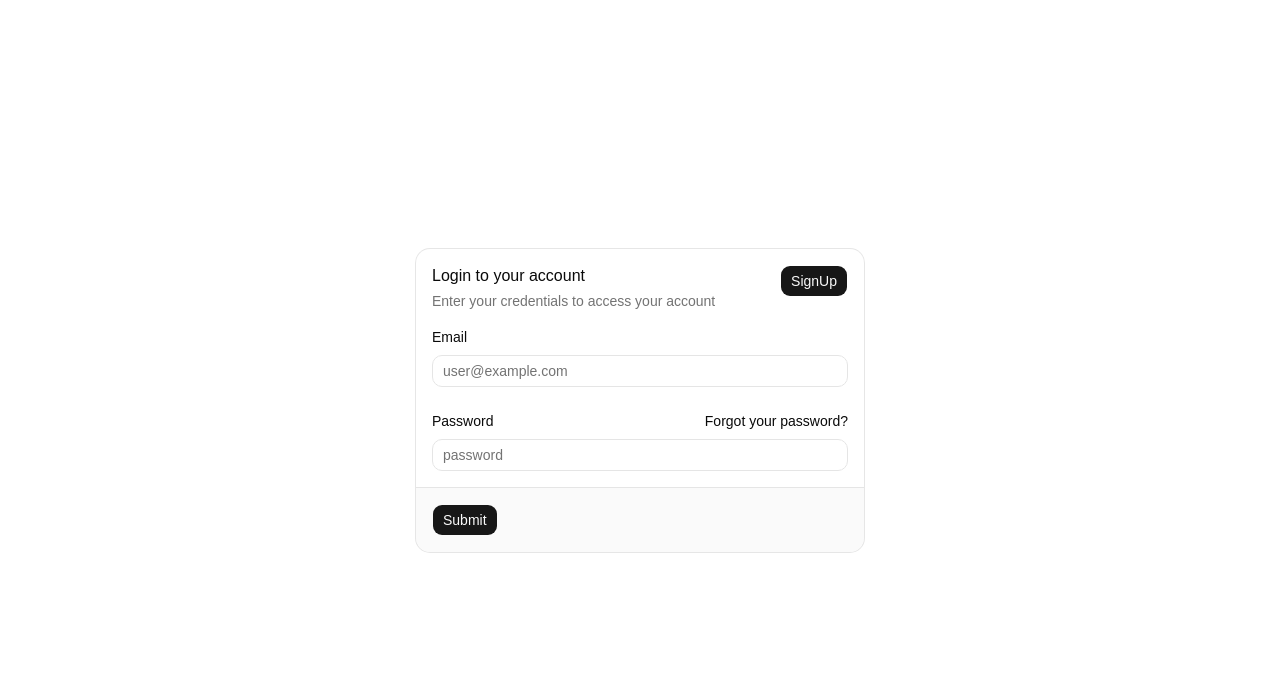
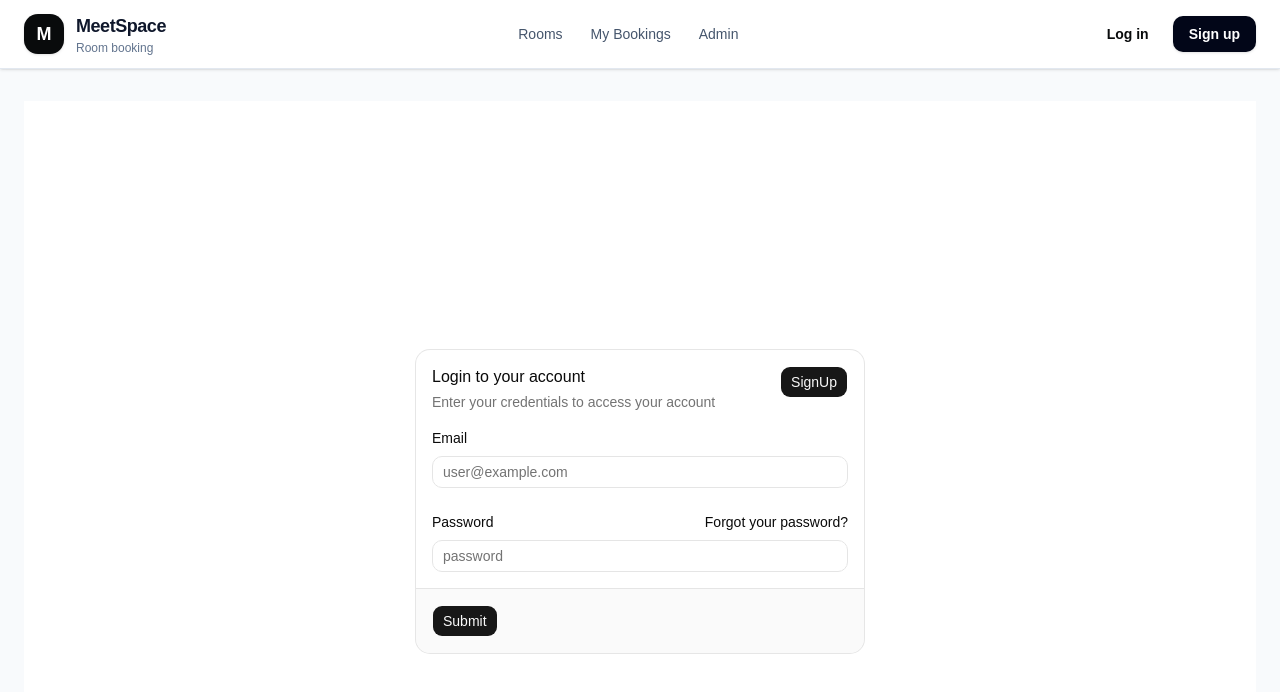
Before and after one commit to AgZ47/Meeting-Room-Booking-App-1, a React (Vite) app in the folder FrontEnd/MeetingRoomBookingApp/: page / in a window 1280 px wide. Shown: the top 692 px of the page. Built offline with nearby package versions, Linux system fonts and the light colour scheme.

Commit message:
created and setup rooms list view page

```diff
--- a/FrontEnd/MeetingRoomBookingApp/src/App.tsx
+++ b/FrontEnd/MeetingRoomBookingApp/src/App.tsx
@@ -1,20 +1,97 @@
-import { LoginPage } from "./components/pages/auth/loginPage"
-import {Routes, Route} from "react-router-dom"
-import { RegisterPage } from "./components/pages/auth/registerPage"
-import { AdminRooms } from "./components/pages/admin/adminRooms"
-import { AdminBookings } from "./components/pages/admin/adminBookings"
+import { LoginPage } from "./components/pages/loginPage";
+import { Routes, Route, NavLink } from "react-router-dom";
+import { RegisterPage } from "./components/pages/registerPage";
+import { AdminBookings } from "./components/pages/adminBookings";
+import { Rooms } from "./components/pages/rooms";
+import { Bookings } from "./components/pages/bookings";
+
+const navLinkClass = ({ isActive }: { isActive: boolean }) =>
+  `rounded-lg px-3 py-2 text-sm font-medium transition-all duration-200 ${
+    isActive
+      ? "bg-indigo-50 text-indigo-700"
+      : "text-slate-600 hover:bg-slate-100 hover:text-slate-950"
+  }`;
 
 function App() {
-  return(
-    <div>
-      <Routes>
-        <Route path='/' element={<LoginPage/>}/>
-        <Route path='/register' element={<RegisterPage/>}/>
-        <Route path='/admin/rooms' element={<AdminRooms/>}/>
-        <Route path="/admin/bookings" element={<AdminBookings/>}/>
-      </Routes>
+  return (
+    <div className="min-h-screen bg-slate-50">
+      {/* Top navigation */}
+      <header className="sticky top-0 z-50 border-b border-slate-200 bg-white/95 shadow-sm backdrop-blur">
+        <nav className="mx-auto flex max-w-7xl flex-wrap items-center justify-between gap-4 px-6 py-3">
+          {/* Brand */}
+          <NavLink to="/rooms" className="flex items-center gap-3">
+            <div className="flex h-10 w-10 items-center justify-center rounded-xl bg-mist-950 text-lg font-bold text-white shadow-sm">
+              M
+            </div>
+            <div>
+              <span className="block text-lg font-bold tracking-tight text-slate-900">
+                MeetSpace
+              </span>
+              <span className="block text-xs text-slate-500">
+                Room booking
+              </span>
+            </div>
+          </NavLink>
+
+          {/* Main navigation */}
+          <div className="flex flex-wrap items-center gap-1">
+            <NavLink to="/rooms" className={navLinkClass}>
+              Rooms
+            </NavLink>
+
+            <NavLink to="/bookings" className={navLinkClass}>
+              My Bookings
+            </NavLink>
+
+            <NavLink to="/admin/bookings" className={navLinkClass}>
+              Admin
+            </NavLink>
+          </div>
+
+          {/* Authentication links */}
+          <div className="flex items-center gap-2">
+            <NavLink
+              to="/"
+              end
+              className={({ isActive }) =>
+                `rounded-lg px-4 py-2 text-sm font-semibold transition ${
+                  isActive
+                    ? "text-mist-950"
+                    : "text-slate-600 hover:bg-slate-100 hover:text-mist-950"
+                }`
+              }
+            >
+              Log in
+            </NavLink>
+
+            <NavLink
+              to="/register"
+              className={({ isActive }) =>
+                `rounded-lg px-4 py-2 text-sm font-semibold transition ${
+                  isActive
+                    ? "bg-indigo-700 text-white"
+                    : "bg-slate-950 text-white shadow-sm hover:bg-indigo-700"
+                }`
+              }
+            >
+              Sign up
+            </NavLink>
+          </div>
+        </nav>
+      </header>
+
+      {/* Page content */}
+      <main className="mx-auto max-w-7xl px-6 py-8">
+        <Routes>
+          <Route path="/" element={<LoginPage />} />
+          <Route path="/register" element={<RegisterPage />} />
+          <Route path="/admin/bookings" element={<AdminBookings />} />
+          <Route path="/rooms" element={<Rooms />} />
+          <Route path="/bookings" element={<Bookings />} />
+        </Routes>
+      </main>
     </div>
-  )
+  );
 }
 
-export default App
+export default App;
--- a/FrontEnd/MeetingRoomBookingApp/src/components/pages/admin/adminRooms.tsx
+++ /dev/null
@@ -1,7 +0,0 @@
-export const AdminRooms = () => {
-    return(
-        <div>
-            adminRooms page
-        </div>
-    )
-}
--- a/FrontEnd/MeetingRoomBookingApp/src/components/pages/admin/adminBookings.tsx
+++ b/FrontEnd/MeetingRoomBookingApp/src/components/pages/adminBookings.tsx
@@ -1,10 +1,9 @@
 import { useSelector } from "react-redux";
-import { useGetBookingsQuery } from "../../../state/admin/adminApiSlice";
-import type { RootState } from "../../../state/store";
+import { useGetBookingsQuery } from "../../state/admin/adminApiSlice";
+import type { RootState } from "../../state/store";
 
 export const AdminBookings = () => {
   const token = useSelector((state: RootState) => state.auth.usertoken);
-
   const { data, isLoading, isError, error, refetch} = useGetBookingsQuery(undefined, { skip: !token });
 
   if (!token) {
--- /dev/null
+++ b/FrontEnd/MeetingRoomBookingApp/src/components/pages/bookings.tsx
@@ -0,0 +1,7 @@
+export const Bookings = () => {
+    return(
+        <div>
+            Common bookings page
+        </div>
+    )
+}
--- a/FrontEnd/MeetingRoomBookingApp/src/components/pages/auth/loginPage.tsx
+++ b/FrontEnd/MeetingRoomBookingApp/src/components/pages/loginPage.tsx
@@ -1,13 +1,12 @@
-import { Button } from '../../ui/button'
-import { Card, CardAction, CardContent, CardDescription, CardFooter, CardHeader, CardTitle } from '../../ui/card'
-import { Input } from '../../ui/input'
+import { Button } from '../ui/button'
+import { Card, CardAction, CardContent, CardDescription, CardFooter, CardHeader, CardTitle } from '../ui/card'
+import { Input } from '../ui/input'
 import { useForm } from '@tanstack/react-form'
 import { z } from 'zod'
-import { useLoginUserMutation } from '../../../state/auth/authApiSlice'
-import { useDispatch, useSelector } from 'react-redux'
-import { setCredentials } from '../../../state/auth/authSlice'
+import { useLoginUserMutation } from '../../state/auth/authApiSlice'
+import { useDispatch } from 'react-redux'
+import { setCredentials } from '../../state/auth/authSlice'
 import { useNavigate } from 'react-router-dom'
-import type { RootState } from '../../../state/store'
 
 const inputSchema = z.object({
   email: z.email(),
@@ -18,7 +17,6 @@ export const LoginPage = () => {
     const dispatch = useDispatch()
     const navigate = useNavigate()
     const [loginUser, {isLoading}] = useLoginUserMutation();
-    const token = useSelector((state: RootState) => state.auth.usertoken);
 
     const form = useForm({
         defaultValues: {
--- /dev/null
+++ b/FrontEnd/MeetingRoomBookingApp/src/components/pages/rooms.tsx
@@ -0,0 +1,49 @@
+import { useGetAllRoomsQuery } from "../../state/rooms/roomsApiSlice"
+
+export const Rooms = () => {
+    const { data, isLoading, isError, error, refetch} = useGetAllRoomsQuery()
+
+    if(isLoading){
+        return(
+            <div>Loding...</div>
+        )
+    }
+
+    if (isError) {
+        return (
+        <div>
+            <p>Failed to load bookings.</p>
+            <pre>{JSON.stringify(error, null, 2)}</pre>
+            <button onClick={() => refetch()}>Try again</button>
+        </div>
+        );
+    }
+
+    const rooms = data?.roomData ?? [];
+
+    if(rooms.length === 0){
+        return <p>No Rooms available</p>
+    }
+
+    return(
+        <div>
+            {rooms.map((room) => (
+            <div key={room.id} className="space-y-2 rounded-lg border p-4">
+                <div className="flex justify-between gap-4">
+                <h3 className="font-medium">
+                    room ID.{room.id}
+                </h3>
+                <span className="capitalize">{room.is_active}</span>
+                </div>
+
+                <p className="flex flex-row gap-4">Facilities: {room.facilities.map((facility) => (
+                    <p>{facility}</p>
+                ))}</p>
+                <p>Capacity: {room.capacity}</p>
+                <p>Floor: {room.floor}</p>
+                <p>Name: {room.name}</p>
+            </div>
+            ))}
+        </div>
+    )
+}
--- /dev/null
+++ b/FrontEnd/MeetingRoomBookingApp/src/state/rooms/roomsApiSlice.ts
@@ -0,0 +1,35 @@
+import { createApi, fetchBaseQuery } from "@reduxjs/toolkit/query/react";
+import type { RootState } from "../store";
+
+type roomsType = {
+    id: number,
+    name: string,
+    capacity: number,
+    floor: number,
+    facilities: string[],
+    is_active: boolean,
+}
+
+export const roomsApiSlice = createApi({
+    reducerPath: 'roomsapi',
+    baseQuery: fetchBaseQuery({
+        baseUrl: 'http://localhost:3000',
+        prepareHeaders: (headers, {getState}) => {
+            const token = (getState() as RootState).auth.usertoken
+            if (token) {
+                headers.set('Authorization', `Bearer ${token}`);
+            }
+            return headers;
+        }
+    }),
+    endpoints: (builder) => ({
+        getAllRooms: builder.query<{roomData: roomsType[], message: string},void>({
+            query: () => '/rooms'
+        }),
+        getFilteredRooms: builder.query<{roomData: roomsType[], message: string},boolean>({
+            query: (values) => `/rooms/${values}`
+        })
+    })
+})
+
+export const {useGetAllRoomsQuery, useGetFilteredRoomsQuery} = roomsApiSlice
--- a/FrontEnd/MeetingRoomBookingApp/src/state/store.ts
+++ b/FrontEnd/MeetingRoomBookingApp/src/state/store.ts
@@ -2,15 +2,17 @@ import { configureStore } from "@reduxjs/toolkit";
 import { authApiSlice } from "./auth/authApiSlice";
 import authReducer from "./auth/authSlice"
 import { adminApiSlice } from "./admin/adminApiSlice";
+import { roomsApiSlice } from "./rooms/roomsApiSlice";
 
 export const store = configureStore({
     reducer: {
         auth: authReducer,
         [authApiSlice.reducerPath]: authApiSlice.reducer,
         [adminApiSlice.reducerPath]: adminApiSlice.reducer,
+        [roomsApiSlice.reducerPath]: roomsApiSlice.reducer,
     },
     middleware: (getDefaultMiddleware) => {
-        return getDefaultMiddleware().concat(authApiSlice.middleware).concat(adminApiSlice.middleware);
+        return getDefaultMiddleware().concat(authApiSlice.middleware).concat(adminApiSlice.middleware).concat(roomsApiSlice.middleware);
     }
 });
 
```
Also changed, not shown: FrontEnd/MeetingRoomBookingApp/src/components/pages/registerPage.tsx (renamed from FrontEnd/MeetingRoomBookingApp/src/components/pages/auth/registerPage.tsx, +5 -5 lines), 2 other files (tests, documents, lock files or other folders).
